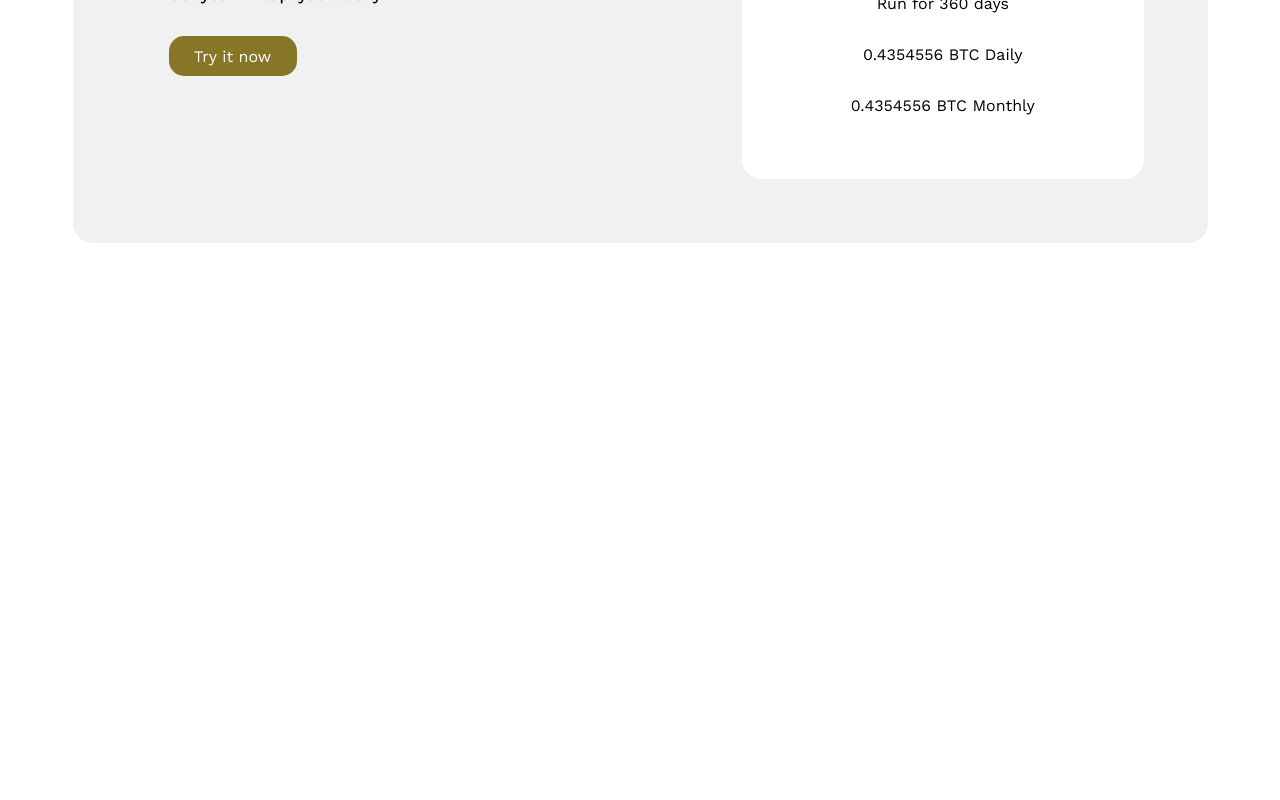
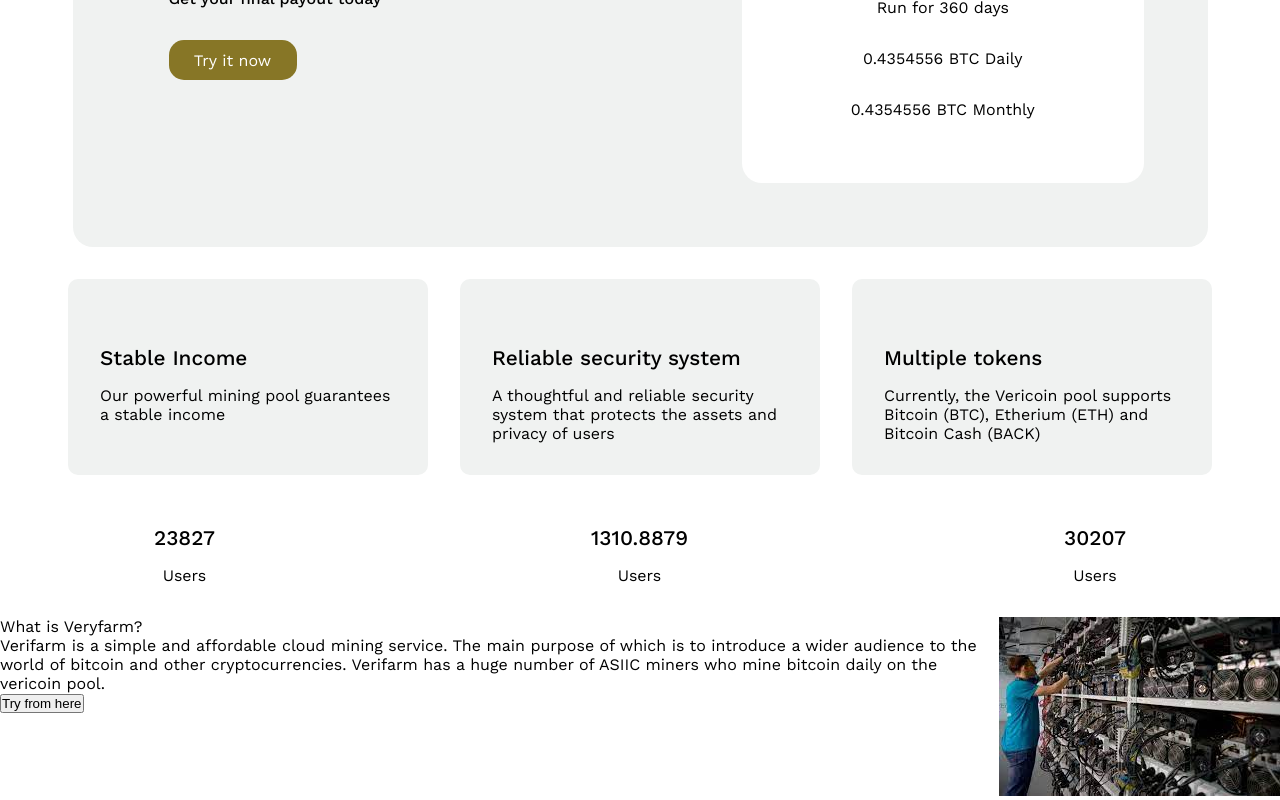
Before and after one commit to Tolujoh-n/SwiftRise-updated, a React (Vite) app: page / in a window 1280 px wide. Shown: the part 481-1281 px from the top of the page. Before the commit the page ends 800 px from the top, so only its background shows below. Built offline with nearby package versions, Linux system fonts and the light colour scheme.

Commit message:
added more

```diff
--- a/src/components/Hero/Hero.jsx
+++ b/src/components/Hero/Hero.jsx
@@ -1,9 +1,10 @@
 import "./hero.css";
 import miner from "../../assets/s9miner.jpeg";
+import minerMan from "../../assets/miner-image.jpeg";
 const Hero = () => {
   return (
     <div className="hero">
-      <div className="card">
+      <div className="big-card">
         <div className="card-left">
           <div className="top-ctas">
             <div className="top-cta1">Cloud mining</div>
@@ -24,14 +25,106 @@
           <div className="image-text">
             <p className="card-right-name"> Antminer $9k</p>
             <p> Run for 360 days</p>
-                  </div>
-                  <div className="btc-per-time">
-                      <p>0.4354556 BTC Daily</p>
-                      <p>0.4354556 BTC Monthly</p>
-                  </div>
+          </div>
+          <div className="btc-per-time">
+            <p>0.4354556 BTC Daily</p>
+            <p>0.4354556 BTC Monthly</p>
+          </div>
+        </div>
+      </div>
+      <div className="middle-cards">
+        <div className="middle-card">
+          <div className="background-image">
+            <img src="" alt="" />
+          </div>
+          <div className="middle-card-texts">
+            <p className="middle-card-text-title">Stable Income</p>
+            <p className="middle-card-text-desc">
+              Our powerful mining pool guarantees a stable income
+            </p>
+          </div>
+        </div>
+
+        <div className="middle-card">
+          <div className="background-image">
+            <img src="" alt="" />
+          </div>
+          <div className="middle-card-texts">
+            <p className="middle-card-text-title">Reliable security system</p>
+            <p className="middle-card-text-desc">
+              A thoughtful and reliable security system that protects the assets
+              and privacy of users
+            </p>
+          </div>
+        </div>
+
+        <div className="middle-card">
+          <div className="background-image">
+            <img src="" alt="" />
+          </div>
+          <div className="middle-card-texts">
+            <p className="middle-card-text-title">Multiple tokens</p>
+            <p className="middle-card-text-desc">
+              Currently, the Vericoin pool supports Bitcoin (BTC), Etherium
+              (ETH) and Bitcoin Cash (BACK)
+            </p>
+          </div>
         </div>
       </div>
 
+      <div className="middle-objects">
+        <div className="middle-object">
+          <div className="background-image">
+            <img src="" alt="" />
+          </div>
+          <div className="middle-object-texts">
+            <p className="middle-object-text-title">23827</p>
+            <p className="middle-object-text-desc">Users</p>
+          </div>
+        </div>
+
+        <div className="middle-object">
+          <div className="background-image">
+            <img src="" alt="" />
+          </div>
+          <div className="middle-object-texts">
+            <p className="middle-object-text-title">1310.8879</p>
+            <p className="middle-object-text-desc">Users</p>
+          </div>
+        </div>
+
+        <div className="middle-object">
+          <div className="background-image">
+            <img src="" alt="" />
+          </div>
+          <div className="middle-object-texts">
+            <p className="middle-object-text-title">30207</p>
+            <p className="middle-object-text-desc">Users</p>
+          </div>
+        </div>
+      </div>
+
+      <div className="what-is">
+        <div className="what-is-left">
+          <div className="what-is-texts">
+            <div className="what-is-title">
+              <p>What is Veryfarm?</p>
+            </div>
+            <p>
+              Verifarm is a simple and affordable cloud mining service. The main
+              purpose of which is to introduce a wider audience to the world of
+              bitcoin and other cryptocurrencies. Verifarm has a huge number of
+              ASIIC miners who mine bitcoin daily on the vericoin pool.
+            </p>
+          </div>
+          <div className="what-is-button">
+            <button>Try from here</button>
+          </div>
+        </div>
+        <div className="right-image">
+          <img src={minerMan} alt="miner man" />
+        </div>
+      </div>
     </div>
   );
 };
--- a/src/components/Hero/hero.css
+++ b/src/components/Hero/hero.css
@@ -1,14 +1,15 @@
 .hero{
-    padding-top: 3rem;
+    padding-top: 8rem;
     min-width: 100%;
     min-height: 100vh;
     display: flex;
     flex-direction: column;
     align-items: center;
     justify-content: center;
+    gap: 2rem;
 }
 
-.card{
+.big-card{
     display: flex;
     min-width: 80%;
     min-height: 70vh;
@@ -99,3 +100,53 @@
 .card-right img{
     border-radius: 10px;
 }
+
+.middle-cards{
+
+     display: flex;
+     gap: 2rem;
+}
+
+.middle-card{
+    display: flex;
+    flex-direction: column;
+    width: 22.5rem;
+    background: rgba(240,242,241);
+    padding: 2rem;
+    border-radius: 10px;
+    gap: 1rem;
+}
+
+.middle-card-texts{
+    display: flex;
+    flex-direction: column;
+    gap: 1rem;
+}
+
+.middle-card-text-title{
+    font-size: 1.3rem;
+    font-weight: 500;
+}
+
+.middle-objects{
+    display: flex;
+   gap: 23.5rem;
+}
+
+.middle-object-texts{
+    display: flex;
+    flex-direction: column;
+    gap: 1rem;
+    text-align: center;
+    align-items: center;
+    justify-content: center;
+}
+
+.middle-object-text-title{
+    font-size: 1.3rem;
+    font-weight: 500;
+}
+
+.what-is{
+    display: flex;
+}
```
Also changed, not shown: src/assets/goldenlock.jpeg (added), src/assets/miner-image.jpeg (added).
